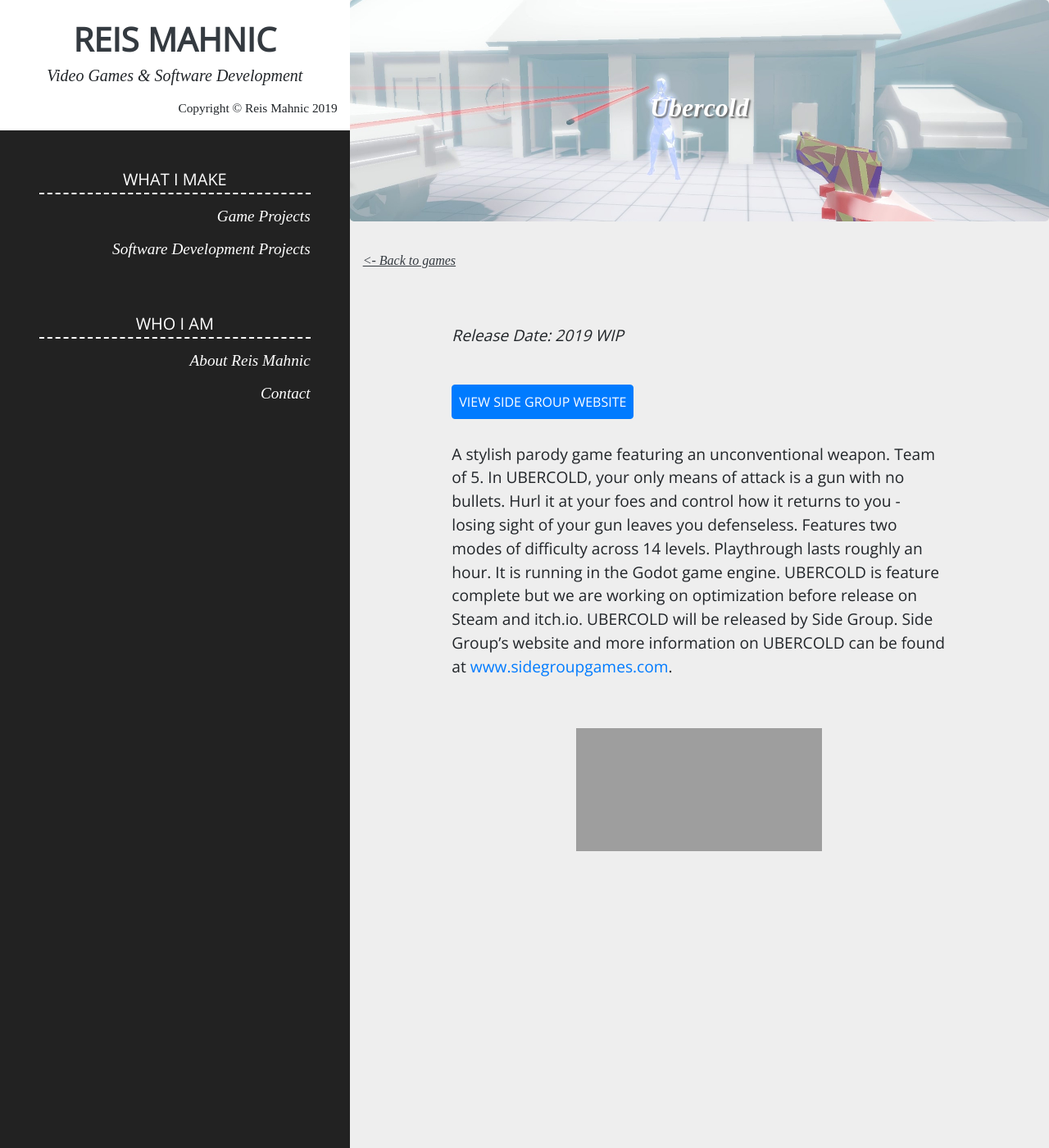
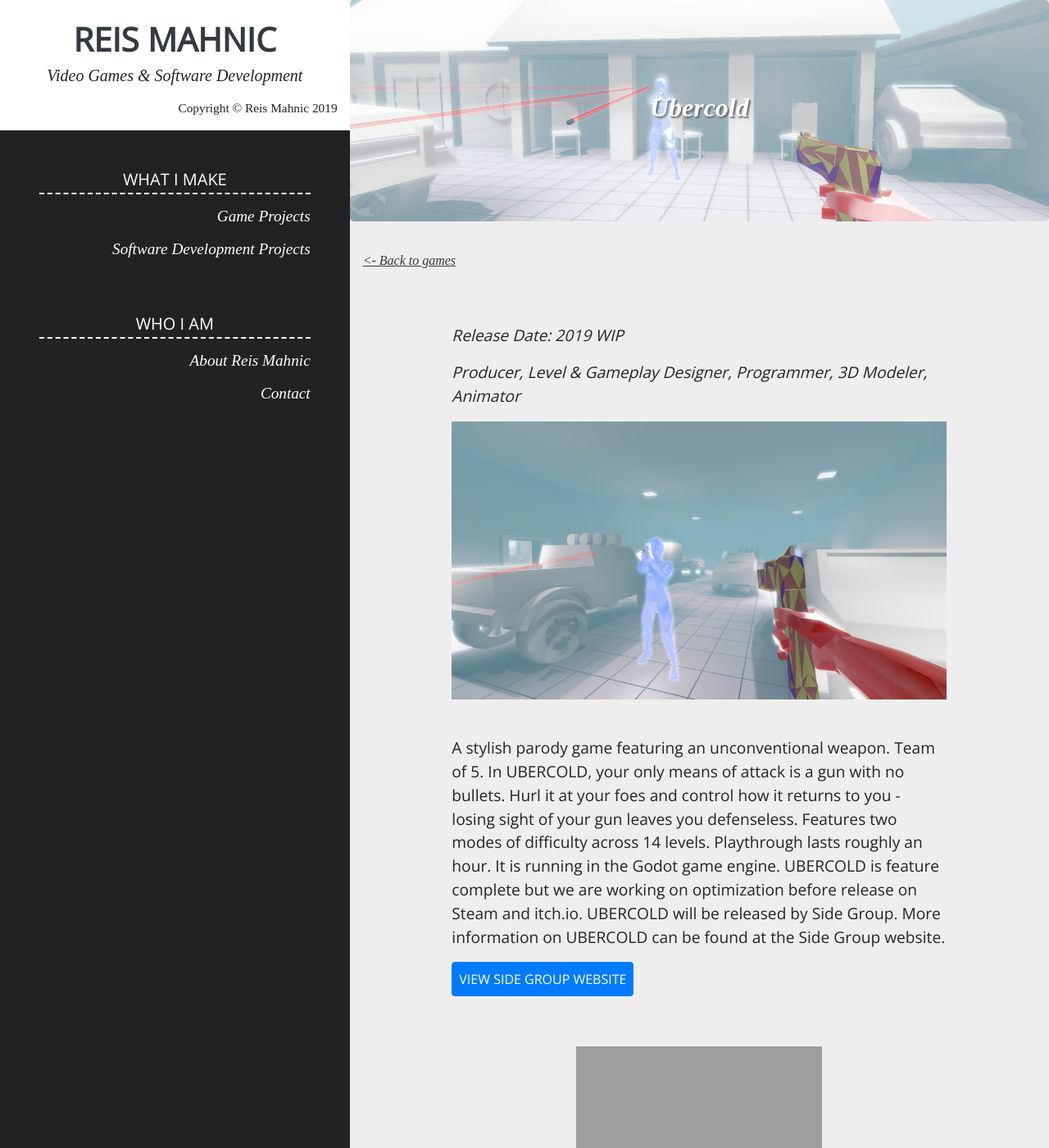
Before and after one commit to reismahnic/reis-mahnic, a Jekyll site: the page built from _games/ubercold.md, in a window 1280 px wide and 1400 px high. Shown: the whole window at 82% size. Built offline with Jekyll 4.4.1, drawn with Linux system fonts in a browser that asks for light colours; grey boxes are pictures that could not be loaded.

Commit message:
Update Game “ubercold”

```diff
--- a/_games/ubercold.md
+++ b/_games/ubercold.md
@@ -4,10 +4,21 @@ release_date: 2019 WIP
 header_image: /reis-mahnic/assets/images/ubercold1.jpg
 order: 2
 ---
+_Producer, Level & Gameplay Designer, Programmer, 3D Modeler, Animator_
 <br>
+
+![](/reis-mahnic/assets/images/ubercold4.jpg)
+
+<br>
+A stylish parody game featuring an unconventional weapon. Team of 5. In UBERCOLD, your only means of attack is a gun with no bullets. Hurl it at your foes and control how it returns to you - losing sight of your gun leaves you defenseless. Features two modes of difficulty across 14 levels. Playthrough lasts roughly an hour. It is running in the Godot game engine. UBERCOLD is feature complete but we are working on optimization before release on Steam and itch.io. UBERCOLD will be released by Side Group. More information on UBERCOLD can be found at the Side Group website.
+
 [View Side Group Website](https://sidegroupgames.com){:target="_blank" .btn .btn-primary .p-2 .text-uppercase}
-<br><br>
-A stylish parody game featuring an unconventional weapon. Team of 5. In UBERCOLD, your only means of attack is a gun with no bullets. Hurl it at your foes and control how it returns to you - losing sight of your gun leaves you defenseless. Features two modes of difficulty across 14 levels. Playthrough lasts roughly an hour. It is running in the Godot game engine. UBERCOLD is feature complete but we are working on optimization before release on Steam and itch.io. UBERCOLD will be released by Side Group. Side Group's website and more information on UBERCOLD can be found at [www.sidegroupgames.com](https://www.sidegroupgames.com){:target="_blank"}.
 
 <br>
 <div class="embed-container text-center"><iframe src="https://player.vimeo.com/video/296369486" frameborder="0" webkitallowfullscreen="" mozallowfullscreen="" allowfullscreen=""></iframe></div>
+
+Screenshots:
+
+![](/reis-mahnic/assets/images/ubercold3.jpg)
+
+![](/reis-mahnic/assets/images/ubercold2.jpg)
```
